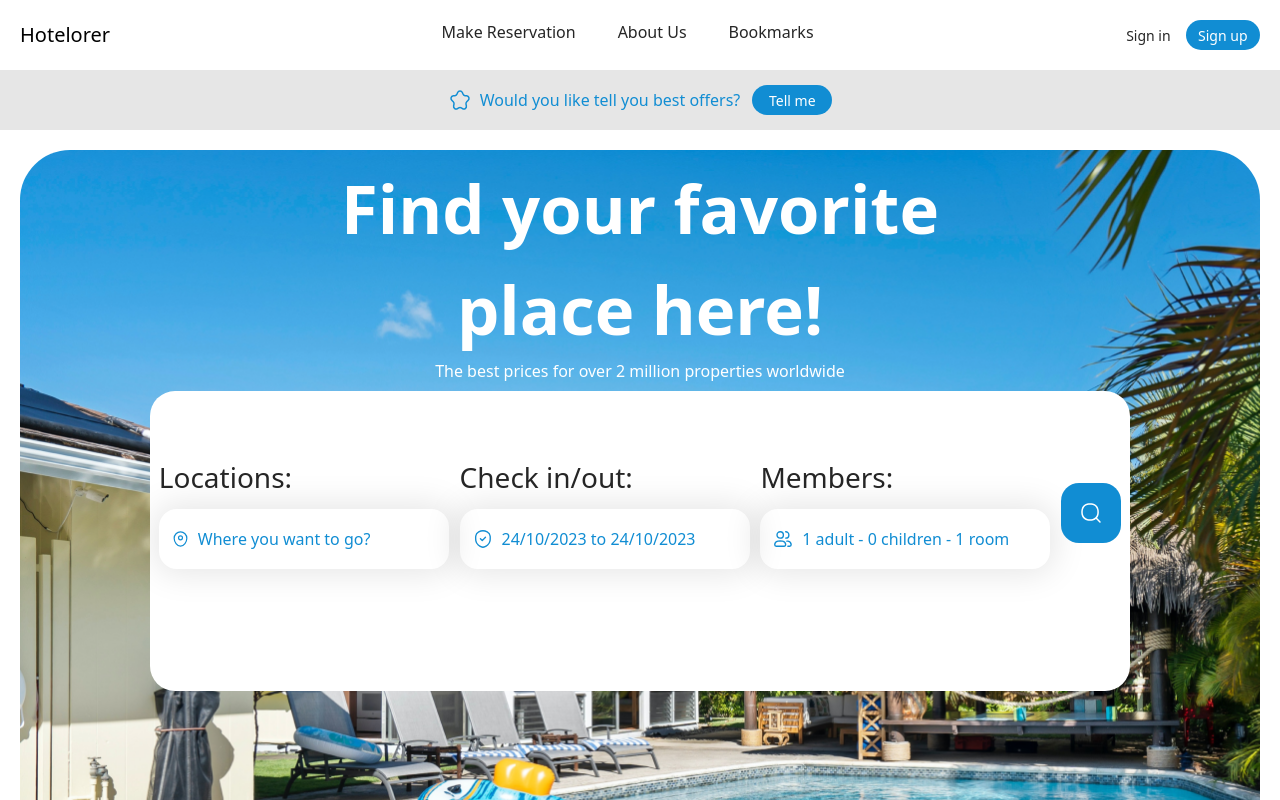
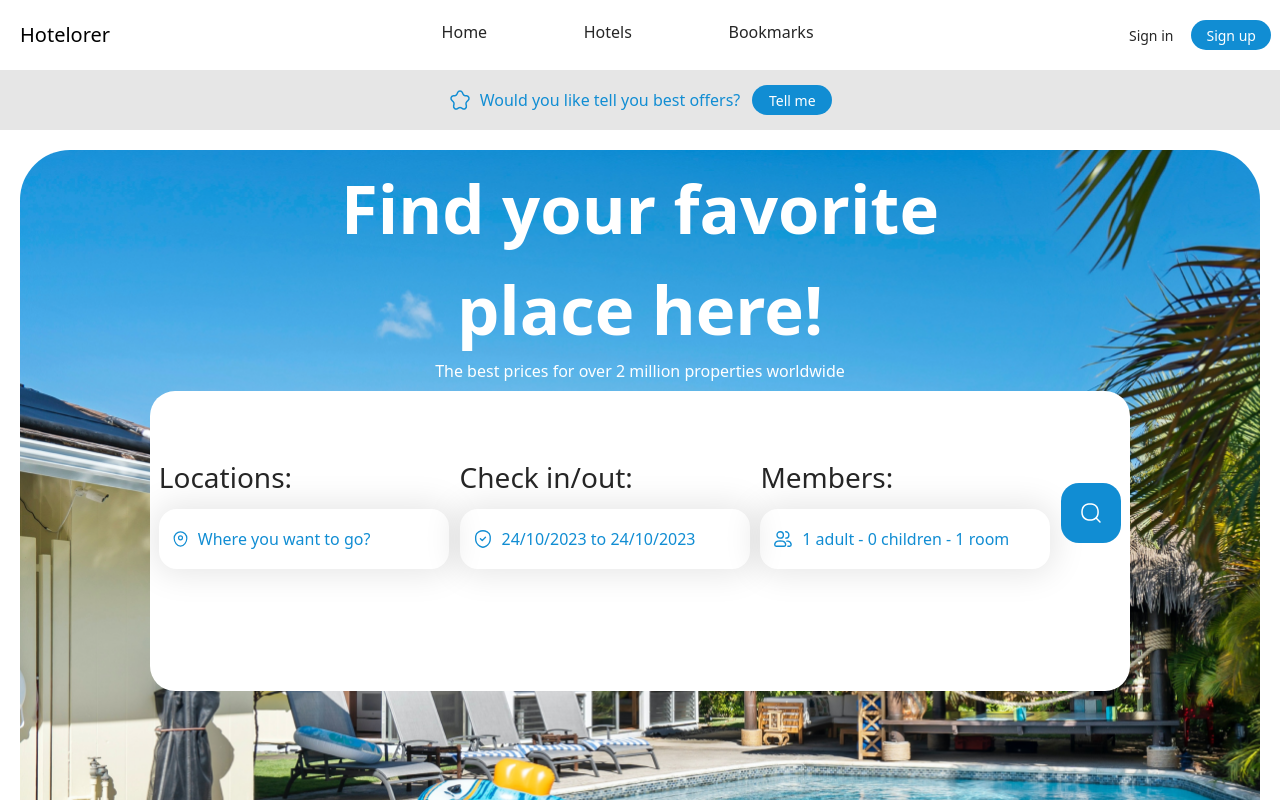
Before and after one commit to horex-Pro/Hotelorer, a React (Vite) app: page / in a window 1280 px wide. Shown: the top 800 px of the page. Built offline with nearby package versions, Linux system fonts and the light colour scheme; no server answers; data requests are answered from the project's data file.

Commit message:
fix some issues

```diff
--- a/src/components/Button/Button.jsx
+++ b/src/components/Button/Button.jsx
@@ -11,7 +11,7 @@ function Button({ text, bgColor, color, border, font, path }) {
               flex
               border
               border-${border}
-              rounded-[28px] w-[80px]
+              rounded-[28px] min-w-[80px]
               items-center
               justify-center
               h-[30px]
--- a/src/components/Navbar/Navbar.jsx
+++ b/src/components/Navbar/Navbar.jsx
@@ -11,10 +11,10 @@ function Navbar() {
           <li className="text-black font-light w-[30%] ">
             <ul className="flex justify-between">
               <li>
-                <Link to="/hotels">Make Reservation</Link>
+                <Link to="/">Home</Link>
               </li>
               <li>
-                <Link to="#">About Us</Link>
+                <Link to="/hotels">Hotels</Link>
               </li>
               <li>
                 <Link to="/bookmarks">Bookmarks</Link>
```
